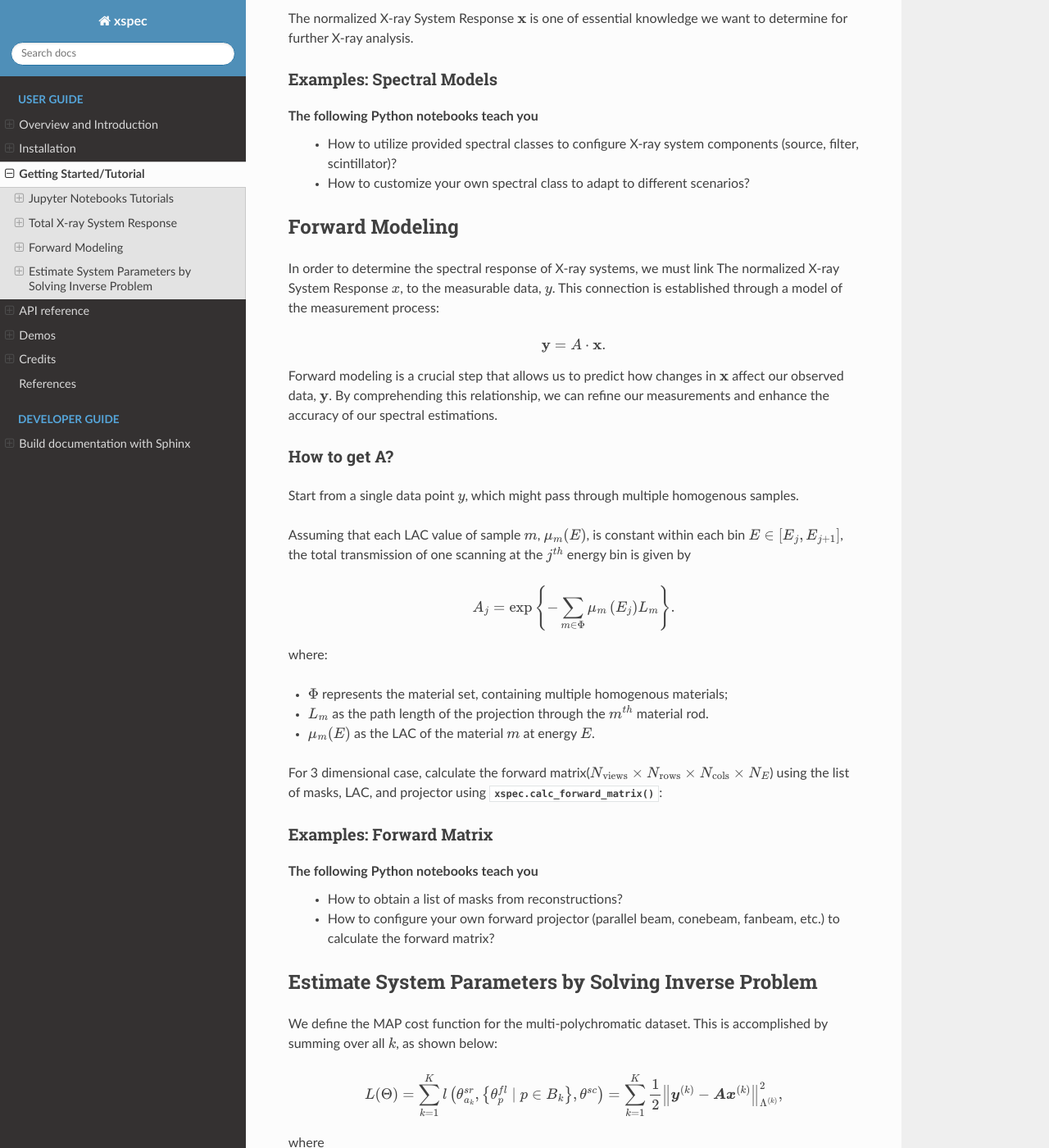
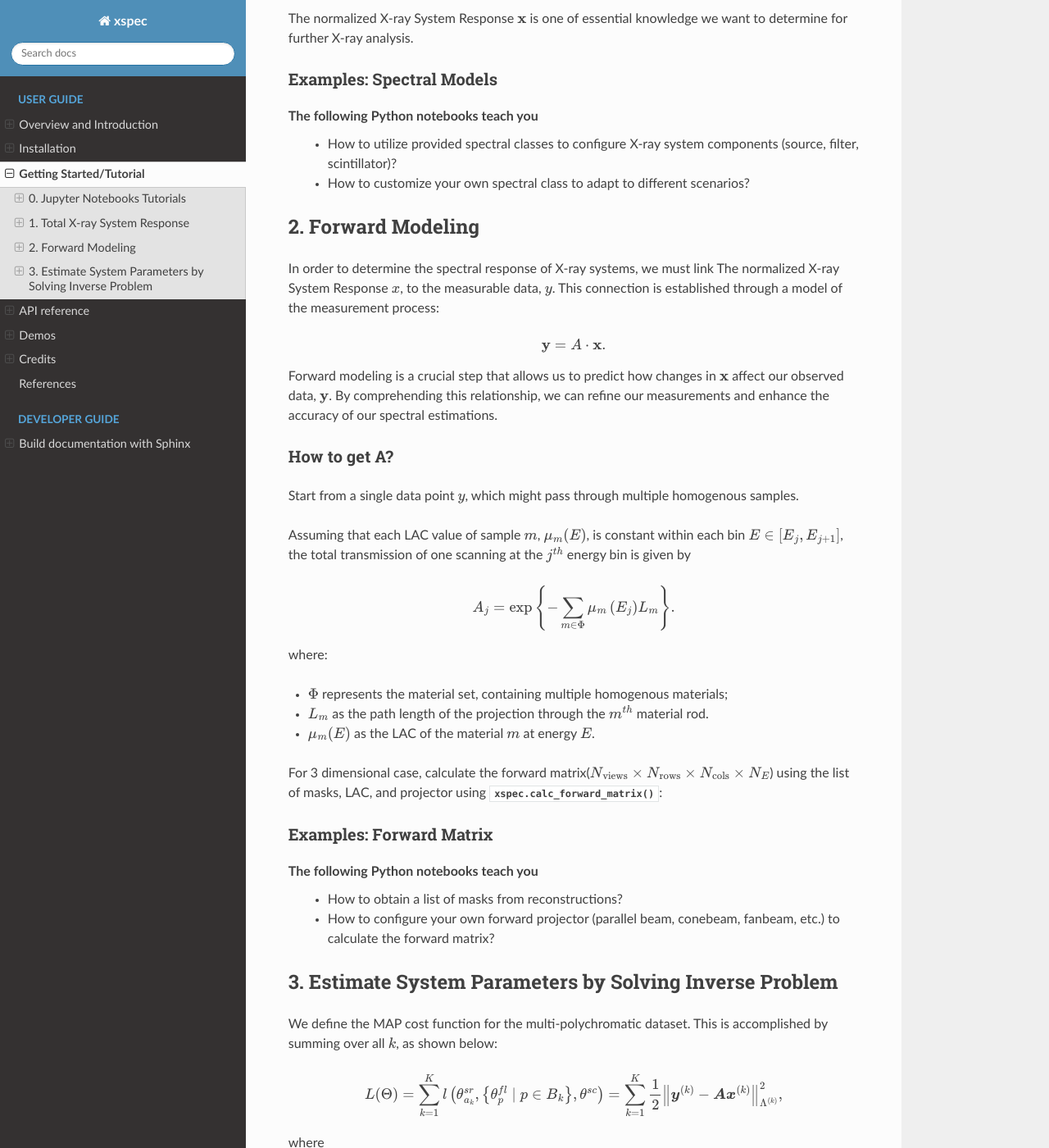
Before and after one commit to cabouman/xcal, a Sphinx documentation site: the page built from docs/source/tutorials.rst, in a window 1280 px wide and 1400 px high, scrolled down 2050 px. Shown: the whole window at 82% size. Built offline with Sphinx 7.4.7 and the Read the Docs theme 2.0.0, drawn with Linux system fonts in a browser that asks for light colours; pages that are not in the unit, such as notebooks, are missing from menus; some of the changed text lies outside the part shown.

Commit message:
Update tutorial

```diff
--- a/docs/source/tutorials.rst
+++ b/docs/source/tutorials.rst
@@ -21,8 +21,8 @@ Before reading the tutorial please prepare required information listed below
 
 - **Homogeneous Samples with known composition and dimensions** (Optional): Providing homogeneous samples, with their composition and dimensions known, is essential. If the user does not know the dimension of the sample, functions are provided to calibrate the dimension information from a 3D reconstruction.
 
-Jupyter Notebooks Tutorials
-===========================
+0. Jupyter Notebooks Tutorials
+==============================
 The remainder of this tutorial outlines the steps involved in XSPEC's spectral estimation with multiple jupyter notebook tutorials.
 
 The
@@ -57,8 +57,8 @@ Some examples use additional dependencies, which are listed in `requirements.txt
    pip install -r demo/requirements.txt  # Installs other example requirements
 
 
-Total X-ray System Response
-===========================
+1. Total X-ray System Response
+==============================
 
 The total X-ray system response, :math:`S(E)`, describes the sensitivity across different energy bins, remaining constant when scanning various samples. This sensitivity is determined by the energy-wise product of three components: the source spectrum :math:`S^{sr}(E)`, the filter response :math:`S^{fl}(E)`, and the scintillator response :math:`S^{sc}(E)`:
 
@@ -85,8 +85,8 @@ The following Python notebooks teach you
    examples/notebook/configure_spectral_models
    examples/notebook/user_spectral_models
 
-Forward Modeling
-================
+2. Forward Modeling
+===================
 
 In order to determine the spectral response of X-ray systems, we must link The normalized X-ray System Response :math:`x`, to the measurable data, :math:`y`. This connection is established through a model of the measurement process:
 
@@ -128,8 +128,8 @@ The following Python notebooks teach you
    examples/notebook/obj_detection
    examples/notebook/user_forward_projector
 
-Estimate System Parameters by Solving Inverse Problem
-=====================================================
+3. Estimate System Parameters by Solving Inverse Problem
+========================================================
 
 We define the MAP cost function for the multi-polychromatic dataset. This is accomplished by summing over all :math:`k`, as shown below:
 
```
